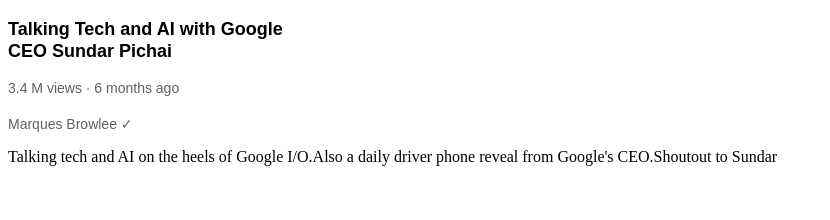
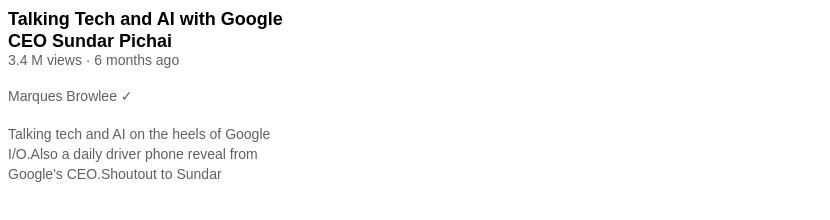
Before and after one commit to mercenar17r/html-css-practise, a plain HTML site: page text-styles.html in a window 1280 px wide. Shown: the whole page, without its empty margins (0-830 px from the left). Drawn offline with Linux system fonts and the light colour scheme.

Commit message:
refactor code

```diff
--- a/text-styles.html
+++ b/text-styles.html
@@ -5,26 +5,34 @@
 		<meta name="viewport" content="width=device-width, initial-scale=1.0" />
 		<title>Text styles</title>
 	</head>
+
 	<style>
+		p {
+			font-family: Arial;
+			margin-top: 0;
+			margin-bottom: 0;
+		}
 		.video-title {
-			font-family: Arial;
 			font-weight: bold;
 			font-size: 18px;
 			width: 300px;
 			line-height: 22px;
 		}
 		.video-stats {
-			font-family: Arial;
 			font-size: 14px;
 			color: rgb(96, 96, 96);
-			margin-top: 0px;
 			margin-bottom: 20px;
 		}
 		.video-author {
-			font-family: Arial;
 			font-size: 14px;
 			color: rgb(96, 96, 96);
-			margin-top: 0;
+			margin-bottom: 20px;
+		}
+		.video-description {
+			font-size: 14px;
+			color: rgb(96, 96, 96);
+			width: 280px;
+			line-height: 20px;
 		}
 	</style>
 	<body>
```
